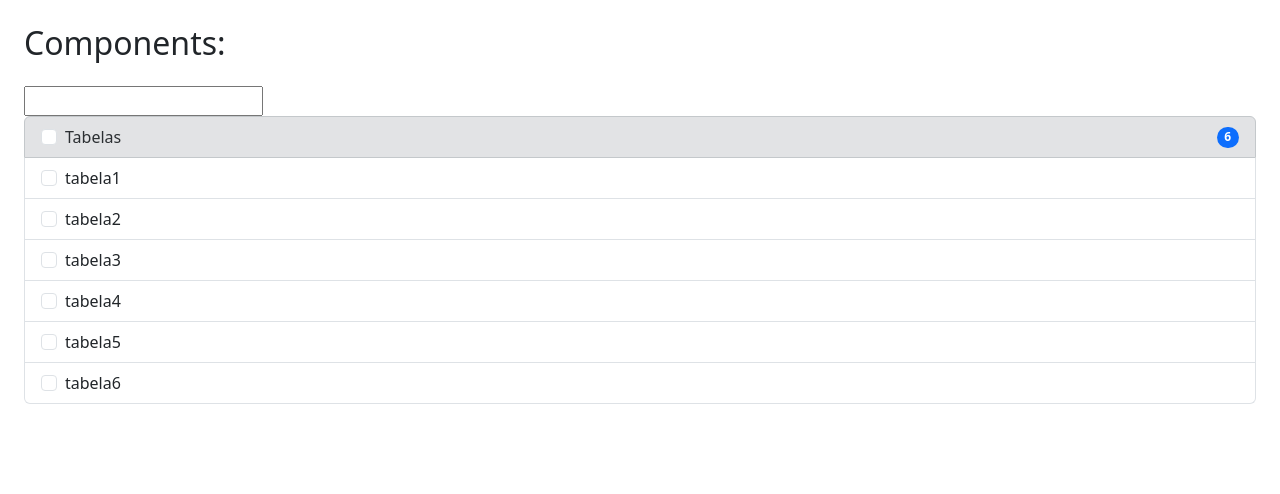
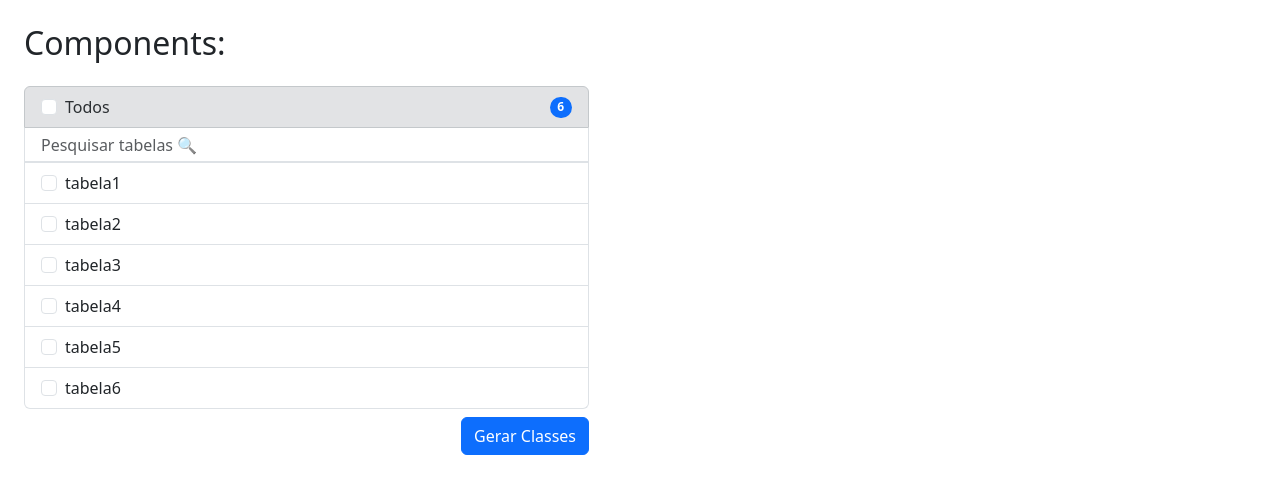
Before and after one commit to Davi-GCL/SGC-Client, an Angular app: page / in a window 1280 px wide. Shown: the top 494 px of the page. Built offline with nearby package versions, Linux system fonts and the light colour scheme.

Commit message:
check all - (casa)

```diff
--- a/src/app/app.component.html
+++ b/src/app/app.component.html
@@ -1,4 +1,6 @@
 <div class="p-4">
   <h2 class="mb-4">Components:</h2>
-  <app-table-list></app-table-list>
+  <div style="width: 565px;">
+    <app-table-list></app-table-list>
+  </div>
 </div>
--- a/src/app/app.module.ts
+++ b/src/app/app.module.ts
@@ -5,12 +5,14 @@ import { FormsModule, NgModel } from '@angular/forms';
 import { AppComponent } from './app.component';
 import { TableListComponent } from './comps/table-list/table-list.component';
 import { FilterPipe } from './filter.pipe';
+import { InputConnectionComponent } from './comps/input-connection/input-connection.component';
 
 @NgModule({
   declarations: [
     AppComponent,
     TableListComponent,
-    FilterPipe
+    FilterPipe,
+    InputConnectionComponent
   ],
   imports: [
     BrowserModule,
--- /dev/null
+++ b/src/app/comps/input-connection/input-connection.component.html
@@ -0,0 +1,4 @@
+<div class="form-floating">
+    <textarea class="form-control" placeholder="Leave a comment here" id="floatingTextarea"></textarea>
+    <label for="floatingTextarea">Comments</label>
+</div>
--- a/src/app/comps/table-list/table-list.component.html
+++ b/src/app/comps/table-list/table-list.component.html
@@ -1,24 +1,33 @@
 <!-- <input type="text" name="search" (blur)="logger($event)"> -->
-<input [(ngModel)]="texto" type="text" name="search">
-<ul class="list-group">
+
+<form action="">
+    <ul class="list-group">
     <!-- List header -->
     <div class="list-group-item list-group-item-secondary d-flex justify-content-between align-items-center" id="tables-list-head">
         <div>
-            <input class="form-check-input me-2" type="checkbox" value="12" id="select-all" [(ngModel)]="allSelected" (click)="selectAll()" >
-            <label class="form-check-label" for="select-all">Tabelas</label>
+            <input class="form-check-input me-2" type="checkbox" value="12" id="select-all" name="selectAllCheck" [(ngModel)]="allSelected" (click)="selectAll()" >
+            <label class="form-check-label" for="select-all">Todos</label>
         </div>
         <span class="badge bg-primary rounded-pill">{{tables.length}}</span>
     </div>
+    <input type="text" name="search" class="form-control form-control-sm" placeholder="Pesquisar tabelas 🔍 " style="border-radius: 0px;padding: 0.25rem 1rem;font-size: 1rem;border-top: none;" [(ngModel)]="texto">
     <!-- /List header -->
 
     <li class="list-group-item tables-item" id={{tables.indexOf(table)}}
-    *ngFor="let table of tables|filter:texto" >
-        <input class="form-check-input me-2" type="checkbox" role="checkbox" id={{table.name}} (change)="saveSelect($event)">
-        <label class="form-check-label stretched-link" for="{{table.name}}">{{table.name}}</label>
+    *ngFor="let table of tables|filter:texto">
+        <input class="form-check-input me-2" type="checkbox" id="check-{{table.name}}" (change)="saveSelect($event)"
+        *ngIf="table.checked==false;else inputChecked">
+        <ng-template #inputChecked>
+            <input class="form-check-input me-2" type="checkbox" id="check-{{table.name}}" checked (change)="saveSelect($event)">
+        </ng-template>
+        <label class="form-check-label stretched-link" for="check-{{table.name}}">{{table.name}}</label>
     </li>
-
 </ul>
 
+<div class="btn-area d-flex justify-content-end mt-2 w-100">
+    <button type="submit" class="btn btn-primary">Gerar Classes</button>
+</div>
+</form>
 
 <!--
     style:
--- a/src/app/comps/table-list/table-list.component.ts
+++ b/src/app/comps/table-list/table-list.component.ts
@@ -25,29 +25,38 @@ export class TableListComponent {
     console.log(this.texto);
   }
   allSelected:boolean = false;
-  checked:any = null;
 
+  //Metodo para marcar todas checkbox presentes na lista
   selectAll(){
     //Pega todos as linhas da lista Tabelas
     const items = document.querySelectorAll(".tables-item");
     const checkboxes = document.querySelectorAll(".form-check-input")
 
     if(this.allSelected == false){
-      checkboxes.forEach((box)=>{
-        box.setAttribute('checked','true')
+      items.forEach((item)=>{
+        // box.setAttribute('checked','true')
+        let box = item.getElementsByTagName('input')
+        console.log(box)
+        box[0].checked = true;
+        this.tables[parseInt(item.id)].checked = true;
       })
     }else{
-      checkboxes.forEach((box)=>{
-        box.removeAttribute('checked')
+      items.forEach((item)=>{
+        // box.removeAttribute('checked')
+        let box = item.getElementsByTagName('input')
+        console.log(box)
+        box[0].checked = false;
+        this.tables[parseInt(item.id)].checked = false;
       })
     }
 
-    this.checked = "checked";
-    console.log(this.checked);
   }
 
   saveSelect(event:any){
     //Atribui ao atributo checked do respectivo objeto da tabela, localizado pelo id, o estado do checkbox(true ou false)
     this.tables[event.target.parentNode.id].checked = event.target.checked;
   }
+  getCheckBoxState(){
+
+  }
 }
--- a/src/app/filter.pipe.ts
+++ b/src/app/filter.pipe.ts
@@ -15,7 +15,7 @@ export class FilterPipe implements PipeTransform {
       let resultData: Array<string> = [];
 
       for(let aux of value){
-        if(aux.name.includes(filterStatus)){
+        if(aux.name.toLowerCase().includes(filterStatus.toLowerCase())){
           resultData.push(aux);
         }
       }
--- a/src/index.html
+++ b/src/index.html
@@ -1,11 +1,12 @@
 <!doctype html>
-<html lang="en">
+<html lang="pt-br" data-bs-theme="light">
 <head>
   <meta charset="utf-8">
   <title>SGCClient</title>
   <base href="/">
   <meta name="viewport" content="width=device-width, initial-scale=1">
   <link rel="icon" type="image/x-icon" href="favicon.ico">
+  <link rel="stylesheet" href="https://cdn.jsdelivr.net/npm/bootstrap-icons@1.10.5/font/bootstrap-icons.css">
 </head>
 <body>
   <app-root></app-root>
```
Also changed, not shown: src/app/comps/input-connection/input-connection.component.ts (added, +10 -0 lines), src/app/comps/input-connection/input-connection.component.css (added), 1 other file (tests, documents, lock files or other folders).
